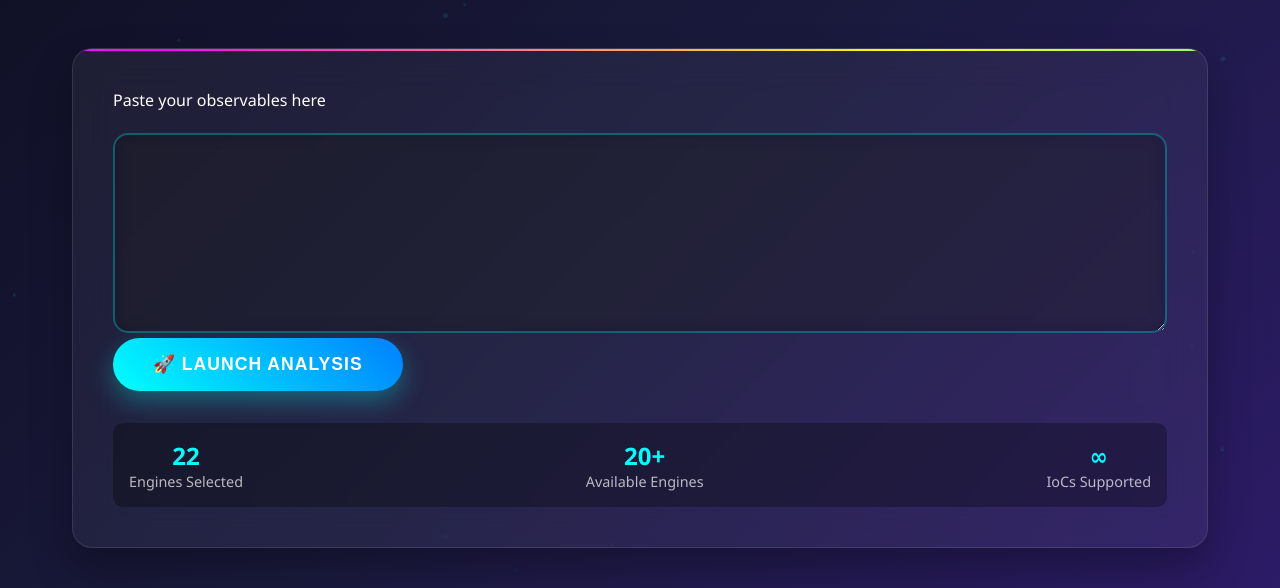
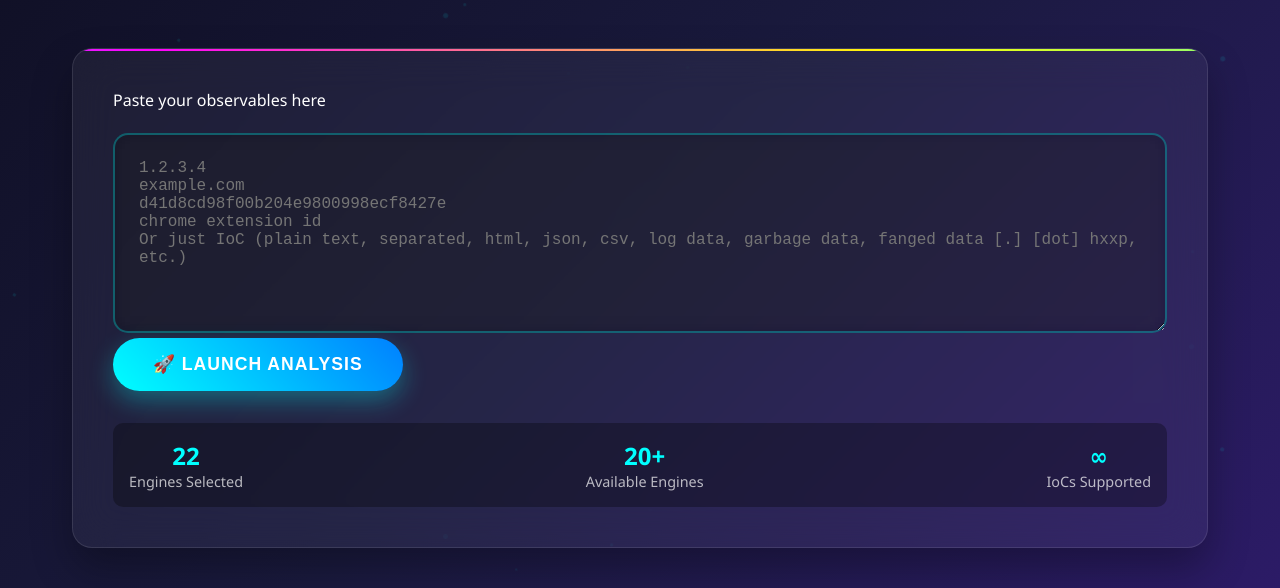
Before and after one commit to ShviamAPT/Reputation, a Flask app: page / in a window 1280 px wide. Shown: the part 151-739 px from the top of the page. Run offline with Flask 3, Linux system fonts and the light colour scheme.

Commit message:
Update index.html

```diff
--- a/templates/index.html
+++ b/templates/index.html
@@ -128,7 +128,7 @@
             position: relative;
         }
 
-        .observables-textarea {
+        .observables-textarea, textarea[name="observables"] {
             width: 100%;
             min-height: 200px;
             padding: 1.5rem;
@@ -415,16 +415,12 @@
         <div class="form-container">
             <form id="analyzeForm" method="POST" action="/analyze">
                 <label for="observables">Paste your observables here</label><br /><br />
-                <textarea
-                    name="observables"
-                    class="observables-textarea"
-                    placeholder="1.2.3.4
+                <textarea name="observables" placeholder="1.2.3.4
 example.com
 d41d8cd98f00b204e9800998ecf8427e
 chrome extension id
-Or just IoC (plain text, separated, html, json, csv, log data, garbage data, fanged data [.] [dot] hxxp, etc.)"
-                    required>
-                </textarea>
+Or just IoC (plain text, separated, html, json, csv, log data, garbage data, fanged data [.] [dot] hxxp, etc.)" required></textarea>
+                <br />
 
 
 
```
